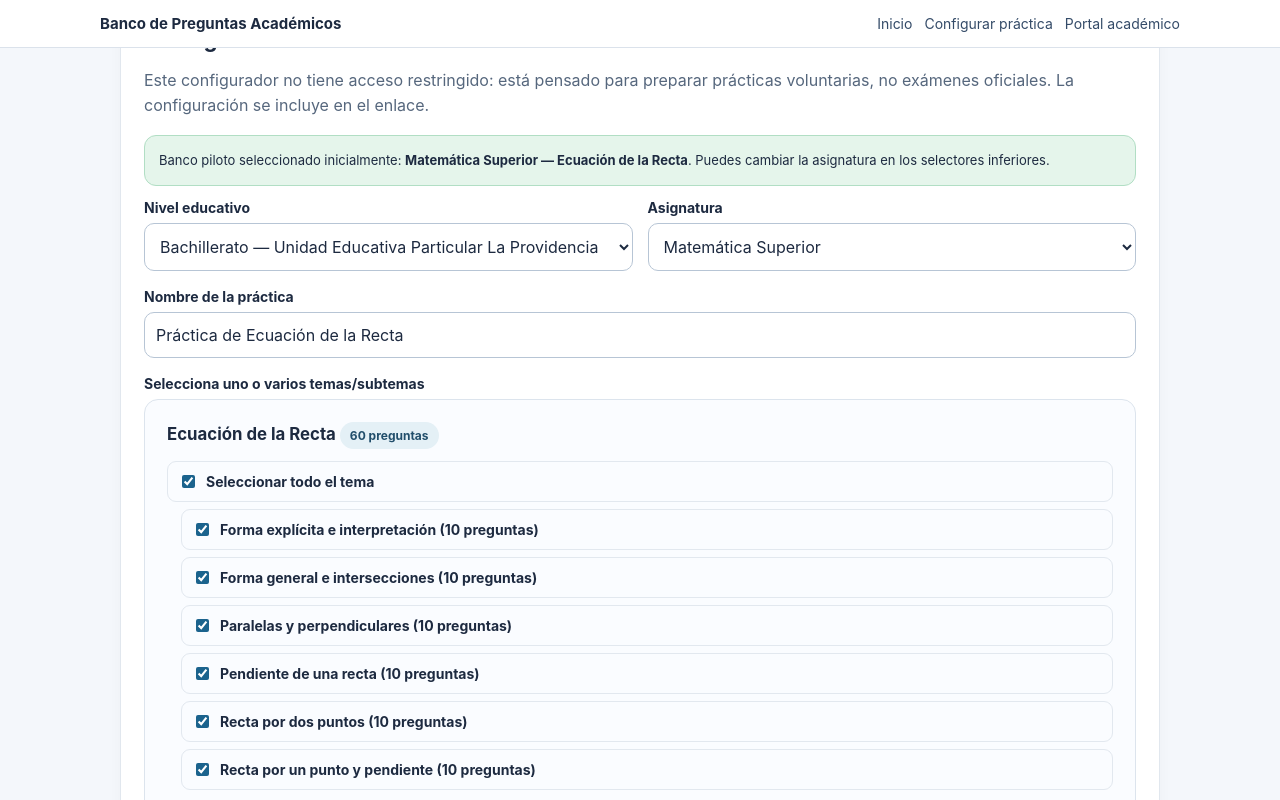
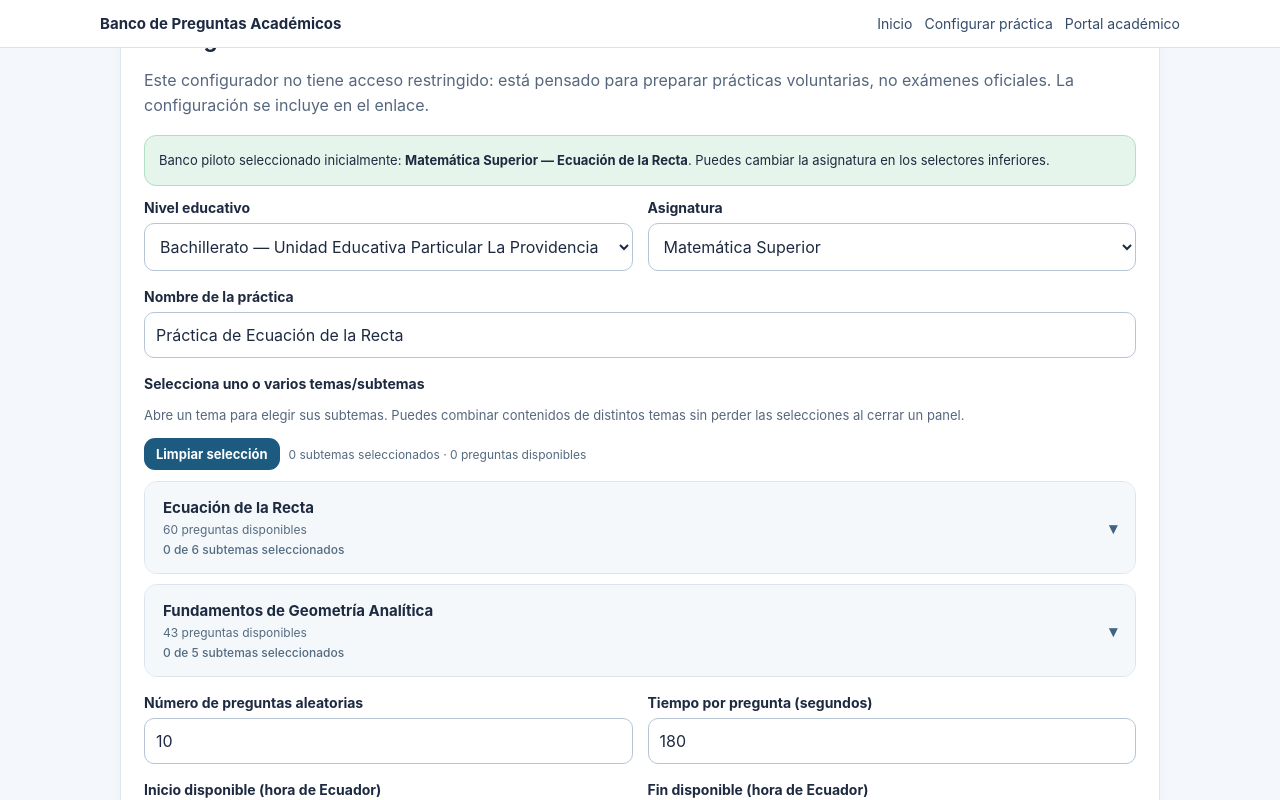
Before and after one commit to jpaulmata80/jpaulmata80.github.io, a plain HTML site: page bancos-preguntas/app.html in a window 1280 px wide. Both pictures are taken after a click on the link "Configurar práctica". Shown: the part 292-1092 px from the top of the page. Drawn offline with Linux system fonts and the light colour scheme.

Commit message:
Use collapsible topic groups with persistent multi-topic subtopic selection

```diff
--- a/bancos-preguntas/app.html
+++ b/bancos-preguntas/app.html
@@ -9,6 +9,22 @@ body{margin:0}header{background:#fff;border-bottom:1px solid #dbe2eb;position:st
 .grid{display:grid;grid-template-columns:repeat(auto-fit,minmax(255px,1fr));gap:15px}.choice-card{border:1px solid #dce4ed;padding:22px;border-radius:14px;background:#fafcff}.choice-card h3{margin-top:0}
 label{display:block;font-size:14px;font-weight:650;margin:0 0 7px}input,select{width:100%;border:1px solid #b7c5d5;border-radius:10px;padding:12px 11px;font:inherit;color:#1d2a40;background:white}input[type=checkbox],input[type=radio]{width:auto;accent-color:#1b638d}button,.btn{border:0;border-radius:11px;padding:12px 17px;background:#1d5a80;color:white;font:inherit;font-weight:650;cursor:pointer;text-decoration:none;display:inline-block}button:hover,.btn:hover{background:#124567}button:disabled{background:#91a2b4;cursor:not-allowed}.muted{color:#56677d}.small{font-size:13px}.flex{display:flex;gap:12px;flex-wrap:wrap;align-items:center}.field{margin-bottom:17px}.pill{display:inline-block;background:#e4f0f6;color:#214e6b;padding:6px 10px;border-radius:100px;font-size:12px;font-weight:650}.warn{background:#fff5dc;border:1px solid #edce77;border-radius:12px;padding:14px;margin:14px 0}.success{background:#e5f5eb;border:1px solid #b1dec4;border-radius:12px;padding:14px}.error{background:#fff0ee;border:1px solid #f1b7af;border-radius:12px;padding:14px}.hidden{display:none!important}
 .checkline{display:flex;gap:8px;align-items:center;border:1px solid #e2e8ef;padding:10px;border-radius:9px;margin-bottom:7px;font-size:14px}
+.topic-panel{border:1px solid #dce4ed;background:#fff;border-radius:13px;margin:10px 0;overflow:hidden}
+.topic-panel summary{list-style:none;cursor:pointer;padding:16px 18px;background:#f5f8fb;display:flex;align-items:center;justify-content:space-between;gap:12px}
+.topic-panel summary::-webkit-details-marker{display:none}
+.topic-panel summary:focus-visible{outline:3px solid #397da2;outline-offset:-3px}
+.topic-panel summary::after{content:"▾";font-weight:800;color:#426381}
+.topic-panel[open] summary::after{content:"▴"}
+.topic-panel-content{padding:15px 18px}
+.topic-controls{display:flex;align-items:center;gap:9px;flex-wrap:wrap;margin-bottom:11px}
+.topic-controls button{padding:8px 12px;font-size:13px}
+.topic-status{font-size:12px;color:#536a80}
+.topic-name{font-size:15px;font-weight:700}
+.topic-header{display:flex;flex-direction:column;gap:5px;flex:1}
+.topic-total{font-size:12px;color:#556b7f}
+.topic-content-label{margin:12px 0 9px;font-weight:650;font-size:14px}
+.topic-preview{font-size:12px;color:#526b82;font-weight:500}
+
 .option{display:flex;gap:12px;align-items:flex-start;padding:14px;border:1px solid #d6e0eb;border-radius:10px;margin:10px 0;cursor:pointer}.option:has(input:checked){border-color:#246c97;background:#edf6fc}
 .progress{height:8px;border-radius:8px;background:#e4eaf1;overflow:hidden;margin:18px 0}.progress>div{height:100%;width:0;background:#2e799b;transition:width .2s}.metric{display:inline-block;padding:10px 15px;border-radius:10px;background:#edf4fa;margin:4px 7px 8px 0}.correct{border-left:4px solid #288b53}.wrong{border-left:4px solid #d05a49}.neutral{border-left:4px solid #9babbc}.review{padding:16px 18px;margin:10px 0;background:#fbfcfe;border-radius:10px;border-top:1px solid #e0e7ef;border-right:1px solid #e0e7ef;border-bottom:1px solid #e0e7ef}
 footer{text-align:center;padding:28px;color:#5d6c7e;font-size:13px}.stat{font-variant-numeric:tabular-nums}
@@ -26,7 +42,7 @@ footer{text-align:center;padding:28px;color:#5d6c7e;font-size:13px}.stat{font-va
 <form id="formConfig">
 <div class="grid"><div class="field"><label for="institucion">Nivel educativo</label><select id="institucion" required></select></div><div class="field"><label for="asignatura">Asignatura</label><select id="asignatura" required></select></div></div>
 <div class="field"><label for="titulo">Nombre de la práctica</label><input id="titulo" maxlength="90" value="Práctica de Ecuación de la Recta" required></div>
-<div class="field"><label>Selecciona uno o varios temas/subtemas</label><div id="temas"><span class="muted">Selecciona la asignatura.</span></div></div>
+<div class="field"><label>Selecciona uno o varios temas/subtemas</label><p class="small muted">Abre un tema para elegir sus subtemas. Puedes combinar contenidos de distintos temas sin perder las selecciones al cerrar un panel.</p><div id="temas"><span class="muted">Selecciona la asignatura.</span></div></div>
 <div class="grid"><div class="field"><label for="cantidad">Número de preguntas aleatorias</label><input id="cantidad" type="number" min="1" max="100" value="10" required></div><div class="field"><label for="segundos">Tiempo por pregunta (segundos)</label><input id="segundos" type="number" min="15" max="1800" value="180" required></div></div>
 <div class="grid"><div class="field"><label for="inicioFecha">Inicio disponible (hora de Ecuador)</label><input id="inicioFecha" type="datetime-local"></div><div class="field"><label for="finFecha">Fin disponible (hora de Ecuador)</label><input id="finFecha" type="datetime-local"></div></div>
 <div class="grid"><div class="field"><label for="intentos">Intentos</label><select id="intentos"><option value="0">Ilimitados</option><option value="1">1 intento por navegador</option><option value="2">2 intentos por navegador</option><option value="3">3 intentos por navegador</option></select></div><div class="field"><label for="feedback">Retroalimentación</label><select id="feedback"><option value="final">Al finalizar</option></select></div></div>
@@ -99,13 +115,18 @@ async function refreshTemas(){
    $("estadoBanco").textContent="Banco de "+subject.nombre+": 0 preguntas.";
    return;
   }
-  $("temas").innerHTML=group.map((t,i)=>{
+  $("temas").innerHTML='<div class="topic-controls"><button type="button" id="clearTopics">Limpiar selección</button><span class="topic-status" id="topicSummary">0 subtemas seleccionados</span></div>'+
+   group.map((t,i)=>{
     const qs=list.filter(q=>q.tema===t);
     const subs=[...new Set(qs.map(q=>q.subtema||"General"))].sort((a,b)=>a.localeCompare(b,"es"));
-    return '<div class="choice-card" style="margin-bottom:12px"><h3>'+esc(t)+' <span class="pill">'+qs.length+' preguntas</span></h3>'+
-      '<label class="checkline"><input type="checkbox" class="topic-all" data-parent="'+esc(t)+'" checked> <strong>Seleccionar todo el tema</strong></label>'+
-      '<div style="padding-left:14px">'+subs.map(sub=>'<label class="checkline"><input type="checkbox" name="tema" data-parent="'+esc(t)+'" value="'+esc(t+"::"+sub)+'" checked> '+esc(sub)+' ('+qs.filter(q=>(q.subtema||"General")===sub).length+' preguntas)</label>').join("")+'</div></div>';
+    return '<details class="topic-panel" '+(group.length===1?'open':'')+'><summary><span class="topic-header"><span class="topic-name">'+esc(t)+'</span><span class="topic-total">'+qs.length+' preguntas disponibles</span><span class="topic-preview" data-topic-summary="'+esc(t)+'">0 de '+subs.length+' subtemas seleccionados</span></span></summary>'+
+     '<div class="topic-panel-content"><label class="checkline"><input type="checkbox" class="topic-all" data-parent="'+esc(t)+'"> <strong>Seleccionar todo este tema</strong></label>'+
+     '<div>'+subs.map(sub=>'<label class="checkline"><input type="checkbox" name="tema" data-parent="'+esc(t)+'" value="'+esc(t+"::"+sub)+'"> '+esc(sub)+' ('+qs.filter(q=>(q.subtema||"General")===sub).length+' preguntas)</label>').join("")+'</div></div></details>';
    }).join("");
+  $("clearTopics").addEventListener("click",()=>{
+   document.querySelectorAll('input[name="tema"],.topic-all').forEach(c=>{c.checked=false;c.indeterminate=false});
+   updateSelectedCount();
+  });
   updateSelectedCount();
  }catch(e){
    if(loadNumber!==currentLoad)return;
@@ -115,20 +136,27 @@ async function refreshTemas(){
  }
 }
 function updateSelectedCount(){
- const selected=[...document.querySelectorAll('input[name="tema"]:checked')].map(x=>x.value);
+ const checks=[...document.querySelectorAll('input[name="tema"]')];
+ const selected=checks.filter(x=>x.checked).map(x=>x.value);
  const count=banco.filter(q=>matchContent(q,selected)).length;
  const a=getSubject($("asignatura").value);
  $("estadoBanco").textContent="Asignatura: "+(a?.nombre||"—")+" · "+banco.length+" preguntas en el banco · "+count+" preguntas seleccionadas.";
+ const summary=$("topicSummary");
+ if(summary)summary.textContent=selected.length+" subtemas seleccionados · "+count+" preguntas disponibles";
+ document.querySelectorAll(".topic-all").forEach(parent=>{
+  const related=checks.filter(c=>c.dataset.parent===parent.dataset.parent);
+  const marked=related.filter(c=>c.checked).length;
+  parent.checked=related.length>0&&marked===related.length;
+  parent.indeterminate=marked>0&&marked<related.length;
+  const line=[...document.querySelectorAll("[data-topic-summary]")].find(el=>el.dataset.topicSummary===parent.dataset.parent);
+  if(line)line.textContent=marked+" de "+related.length+" subtemas seleccionados";
+ });
 }
 function onTopicsChange(event){
  const el=event.target;
  if(el.classList.contains("topic-all")){
   document.querySelectorAll('input[name="tema"]').forEach(c=>{if(c.dataset.parent===el.dataset.parent)c.checked=el.checked});
- }else if(el.name==="tema"){
-  const related=[...document.querySelectorAll('input[name="tema"]')].filter(c=>c.dataset.parent===el.dataset.parent);
-  const parent=[...document.querySelectorAll(".topic-all")].find(c=>c.dataset.parent===el.dataset.parent);
-  if(parent){parent.checked=related.every(c=>c.checked);parent.indeterminate=related.some(c=>c.checked)&&!parent.checked}
- }else return;
+ }else if(el.name!=="tema")return;
  updateSelectedCount();
 }
 function renderCatalog(){
```
